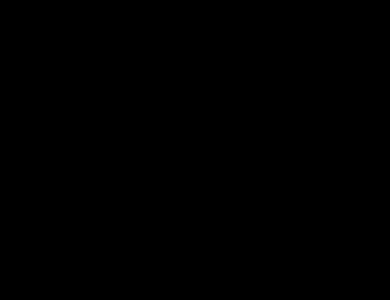
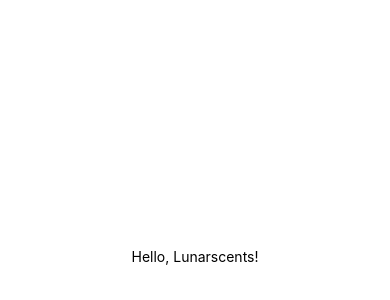
Before and after one commit to lunarscents/lucky-number-seven, a React Native app: screen / in a window 390 px wide. Shown: the part 166-466 px from the top of the page. Built offline with nearby package versions, Linux system fonts and the light colour scheme.

Commit message:
[bugfix] - fixed styled css context

```diff
--- a/src/components/Loader.tsx
+++ b/src/components/Loader.tsx
@@ -5,7 +5,7 @@
 
 const Container = styled.View`
   flex: 1;
-  background-color: ${BG_COLOR};
+  background-color: #fff;
   justify-content: center;
 `;
 
--- a/src/index.tsx
+++ b/src/index.tsx
@@ -5,9 +5,9 @@
 
 const Container = styled.View`
   flex: 1;
-  background-color: ${BG_COLOR};
-  align-items: "center";
-  justify-content: "center";
+  background-color: #fff;
+  align-items: center;
+  justify-content: center;
 `;
 export default function App() {
   return (
```
